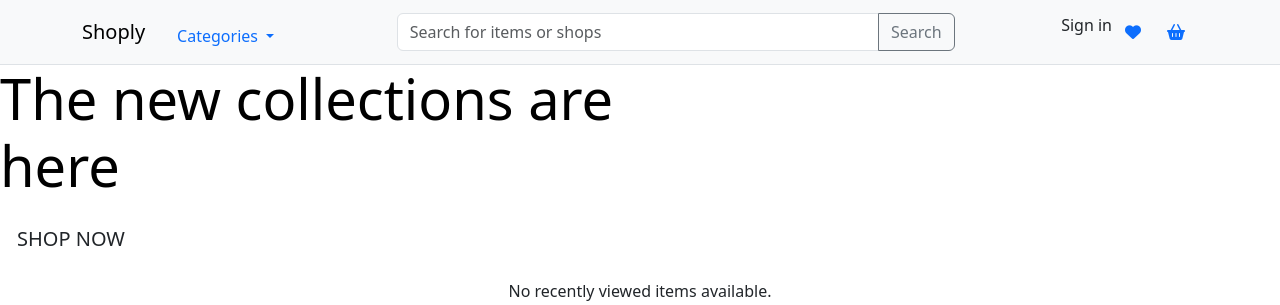
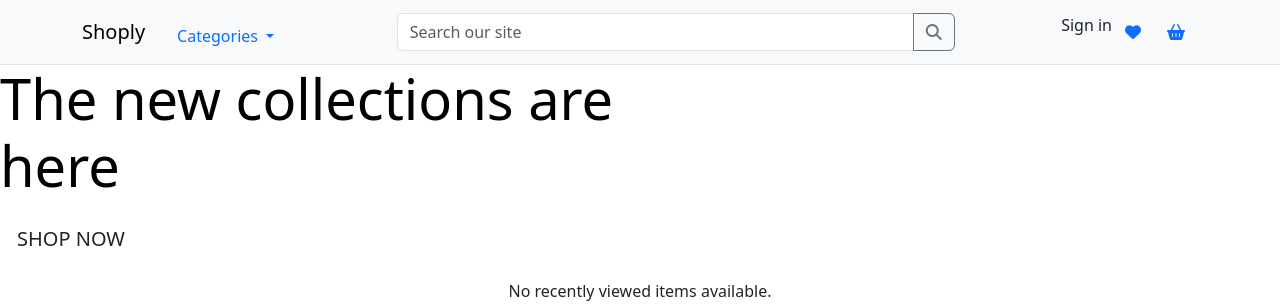
Before and after one commit to patrickaod/Shoply, a Django app: page / in a window 1280 px wide. Shown: the top 305 px of the page. Run offline with Django 5.2, Linux system fonts and the light colour scheme; some libraries are stand-ins or nearby versions.

Commit message:
Refactor search to utilize 'q' parameter and update submit with icon

```diff
--- a/templates/base.html
+++ b/templates/base.html
@@ -69,12 +69,18 @@
         </div>
 
         <!-- Search Bar -->
-        <form class="d-flex mx-auto" style="width: 50%;">
-          <div class="input-group">
-            <input type="search" class="form-control" placeholder="Search for items or shops" aria-label="Search">
-            <button class="btn btn-outline-secondary" type="submit" id="search-btn">Search</button>
-          </div>
+          <form class="d-flex mx-auto" style="width: 50%;">
+            <div class="input-group">
+                <input type="search" class="form-control" name="q" placeholder="Search our site" aria-label="Search">
+                <button class="btn btn-outline-secondary" type="submit">
+                    <span class="icon">
+                        <i class="fas fa-search"></i>
+                    </span>
+                </button>
+            </div>
         </form>
+
+
 
         <!-- User Icons -->
         <div class="d-flex">
```
